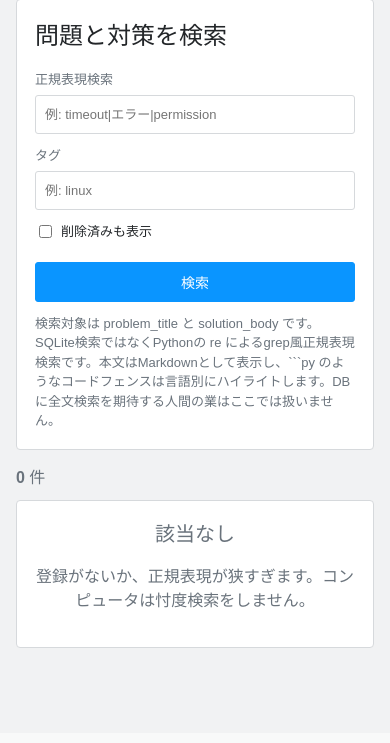
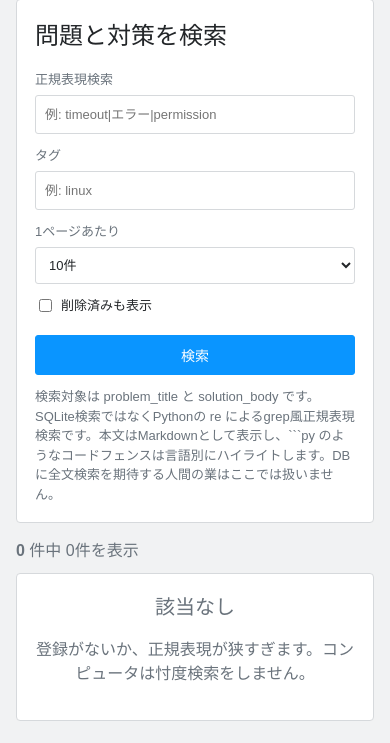
Before and after one commit to sugishun-tech/problem_solution_app, a Flask app: page / in a window 390 px wide. Shown: the part 111-854 px from the top of the page. Before the commit the page ends 759 px from the top, so only its background shows below. Run offline with Flask 3, Linux system fonts and the light colour scheme; data that the repository does not hold is empty.

Commit message:
add pagination

```diff
--- a/app.py
+++ b/app.py
@@ -1,3 +1,5 @@
+import html
+import math
 import os
 import re
 import sqlite3
@@ -103,10 +105,24 @@ def create_app() -> Flask:
         query = request.args.get("q", "").strip()
         tag = request.args.get("tag", "").strip()
         include_deleted = request.args.get("include_deleted") == "1"
+        page = parse_positive_int(request.args.get("page"), default=1)
+        per_page = parse_per_page(request.args.get("per_page"))
+
         rows = search_records(g.db, query=query, tag=tag, include_deleted=include_deleted)
+        total = len(rows)
+        total_pages = max(1, math.ceil(total / per_page))
+        page = min(page, total_pages)
+        start = (page - 1) * per_page
+        end = start + per_page
+        paged_rows = rows[start:end]
+
         return render_template(
             "index.html",
-            rows=rows,
+            rows=paged_rows,
+            total=total,
+            page=page,
+            per_page=per_page,
+            total_pages=total_pages,
             query=query,
             tag=tag,
             include_deleted=include_deleted,
@@ -186,9 +202,85 @@ def create_app() -> Flask:
     return app
 
 
+
+def parse_positive_int(value: str | None, default: int) -> int:
+    try:
+        parsed = int(value or "")
+    except ValueError:
+        return default
+    return parsed if parsed > 0 else default
+
+
+def parse_per_page(value: str | None) -> int:
+    allowed = {5, 10, 20, 50, 100}
+    parsed = parse_positive_int(value, default=10)
+    return parsed if parsed in allowed else 10
+
+
+def is_pipe_table_line(line: str) -> bool:
+    stripped = line.strip()
+    return stripped.startswith("|") and stripped.endswith("|") and stripped.count("|") >= 3
+
+
+def is_markdown_table_separator(line: str) -> bool:
+    stripped = line.strip().strip("|")
+    cells = [cell.strip() for cell in stripped.split("|")]
+    return bool(cells) and all(re.fullmatch(r":?-{3,}:?", cell or "") for cell in cells)
+
+
+def pipe_cells(line: str) -> list[str]:
+    return [cell.strip() for cell in line.strip().strip("|").split("|")]
+
+
+def build_html_table(lines: list[str]) -> str:
+    rows = []
+    for line in lines:
+        cells = "".join(f"<td>{html.escape(cell)}</td>" for cell in pipe_cells(line))
+        rows.append(f"<tr>{cells}</tr>")
+    return "<table><tbody>" + "".join(rows) + "</tbody></table>"
+
+
+def preprocess_loose_pipe_tables(text: str) -> str:
+    """Support simple pipe tables without Markdown's mandatory separator row.
+
+    Standard Markdown tables like:
+
+        | a | b |
+        |---|---|
+        | c | d |
+
+    are left untouched and handled by Python-Markdown. Blocks like:
+
+        |a|b|c|
+        |d|e|f|
+
+    are converted to a plain HTML table. Apparently even tables need border control.
+    """
+    lines = text.splitlines()
+    output: list[str] = []
+    i = 0
+    while i < len(lines):
+        if not is_pipe_table_line(lines[i]):
+            output.append(lines[i])
+            i += 1
+            continue
+
+        block = []
+        while i < len(lines) and is_pipe_table_line(lines[i]):
+            block.append(lines[i])
+            i += 1
+
+        if len(block) >= 2 and not (len(block) >= 2 and is_markdown_table_separator(block[1])):
+            output.append(build_html_table(block))
+        else:
+            output.extend(block)
+
+    return "\n".join(output)
+
 def render_markdown(text: str) -> Markup:
+    prepared_text = preprocess_loose_pipe_tables(text)
     html = markdown.markdown(
-        text,
+        prepared_text,
         extensions=MARKDOWN_EXTENSIONS,
         extension_configs=MARKDOWN_EXTENSION_CONFIGS,
         output_format="html5",
--- a/static/style.css
+++ b/static/style.css
@@ -386,3 +386,99 @@ button.secondary {
 .codehilite .vi { color: #19177C }
 .codehilite .vm { color: #19177C }
 .codehilite .il { color: #666666 }
+
+/* Pagination, tag links, and overflow fixes */
+select {
+  width: 100%;
+  border: 1px solid var(--border);
+  border-radius: 3px;
+  background: #fff;
+  color: var(--text);
+  padding: 9px;
+  font: inherit;
+}
+
+.search-form {
+  grid-template-columns: minmax(220px, 1fr) minmax(140px, 220px) minmax(120px, 150px) auto auto;
+}
+
+.card-main {
+  min-width: 0;
+}
+
+.solution-body {
+  white-space: normal;
+}
+
+.tag {
+  text-decoration: none;
+  display: inline-block;
+}
+
+.tag:hover {
+  background: #d0e3f1;
+  color: #2c5877;
+}
+
+.pagination {
+  display: flex;
+  flex-wrap: wrap;
+  gap: 6px;
+  margin: 18px 0 0;
+  align-items: center;
+}
+
+.pagination a,
+.pagination span {
+  border: 1px solid var(--border);
+  border-radius: 3px;
+  padding: 6px 10px;
+  background: #fff;
+  color: var(--text);
+  text-decoration: none;
+  font-size: 13px;
+}
+
+.pagination a:hover {
+  border-color: var(--blue);
+  color: var(--blue);
+}
+
+.pagination .current {
+  background: var(--orange);
+  border-color: var(--orange);
+  color: #fff;
+}
+
+.pagination .disabled,
+.pagination .ellipsis {
+  color: var(--muted);
+  background: #f8f9f9;
+}
+
+.markdown-body,
+.markdown-body .codehilite,
+.markdown-body pre {
+  max-width: 100%;
+}
+
+.markdown-body .codehilite {
+  padding: 12px;
+}
+
+.markdown-body pre,
+.markdown-body .codehilite,
+.markdown-body .codehilite pre {
+  overflow-x: auto;
+  overflow-y: hidden;
+}
+
+.markdown-body pre code,
+.markdown-body .codehilite code {
+  display: inline-block;
+  min-width: max-content;
+}
+
+@media (max-width: 760px) {
+  .search-form { grid-template-columns: 1fr; }
+}
--- a/templates/index.html
+++ b/templates/index.html
@@ -12,6 +12,14 @@
       タグ
       <input type="text" name="tag" value="{{ tag }}" placeholder="例: linux">
     </label>
+    <label>
+      1ページあたり
+      <select name="per_page">
+        {% for n in [5, 10, 20, 50, 100] %}
+          <option value="{{ n }}" {% if per_page == n %}selected{% endif %}>{{ n }}件</option>
+        {% endfor %}
+      </select>
+    </label>
     <label class="check-row">
       <input type="checkbox" name="include_deleted" value="1" {% if include_deleted %}checked{% endif %}>
       削除済みも表示
@@ -22,7 +30,12 @@
 </section>
 
 <section class="result-summary">
-  <strong>{{ rows|length }}</strong> 件
+  <strong>{{ total }}</strong> 件中
+  {% if total > 0 %}
+    {{ ((page - 1) * per_page) + 1 }}〜{{ ((page - 1) * per_page) + rows|length }}件を表示
+  {% else %}
+    0件を表示
+  {% endif %}
 </section>
 
 {% for row in rows %}
@@ -35,8 +48,8 @@
     <h2>{{ row.problem_title }}</h2>
     <div class="solution-body markdown-body">{{ row.solution_body|markdown }}</div>
     <div class="tags">
-      {% for tag in row.tag_list %}
-        <span class="tag">{{ tag }}</span>
+      {% for row_tag in row.tag_list %}
+        <a class="tag" href="{{ url_for('index', tag=row_tag, q=query, per_page=per_page, include_deleted='1' if include_deleted else None) }}">{{ row_tag }}</a>
       {% endfor %}
     </div>
     <div class="meta">
@@ -51,9 +64,11 @@
         <button class="secondary" type="submit">復元</button>
       </form>
     {% else %}
+      <!--
       <form method="post" action="{{ url_for('delete_record', record_id=row.id) }}" onsubmit="return confirm('論理削除しますか？');">
         <button class="danger" type="submit">削除</button>
       </form>
+      -->
     {% endif %}
   </div>
 </article>
@@ -63,4 +78,30 @@
   <p>登録がないか、正規表現が狭すぎます。コンピュータは忖度検索をしません。</p>
 </div>
 {% endfor %}
+
+{% if total_pages > 1 %}
+<nav class="pagination" aria-label="ページネーション">
+  {% if page > 1 %}
+    <a href="{{ url_for('index', q=query, tag=tag, per_page=per_page, page=page-1, include_deleted='1' if include_deleted else None) }}">前へ</a>
+  {% else %}
+    <span class="disabled">前へ</span>
+  {% endif %}
+
+  {% for p in range(1, total_pages + 1) %}
+    {% if p == page %}
+      <span class="current">{{ p }}</span>
+    {% elif p == 1 or p == total_pages or (p >= page - 2 and p <= page + 2) %}
+      <a href="{{ url_for('index', q=query, tag=tag, per_page=per_page, page=p, include_deleted='1' if include_deleted else None) }}">{{ p }}</a>
+    {% elif p == page - 3 or p == page + 3 %}
+      <span class="ellipsis">…</span>
+    {% endif %}
+  {% endfor %}
+
+  {% if page < total_pages %}
+    <a href="{{ url_for('index', q=query, tag=tag, per_page=per_page, page=page+1, include_deleted='1' if include_deleted else None) }}">次へ</a>
+  {% else %}
+    <span class="disabled">次へ</span>
+  {% endif %}
+</nav>
+{% endif %}
 {% endblock %}
```
